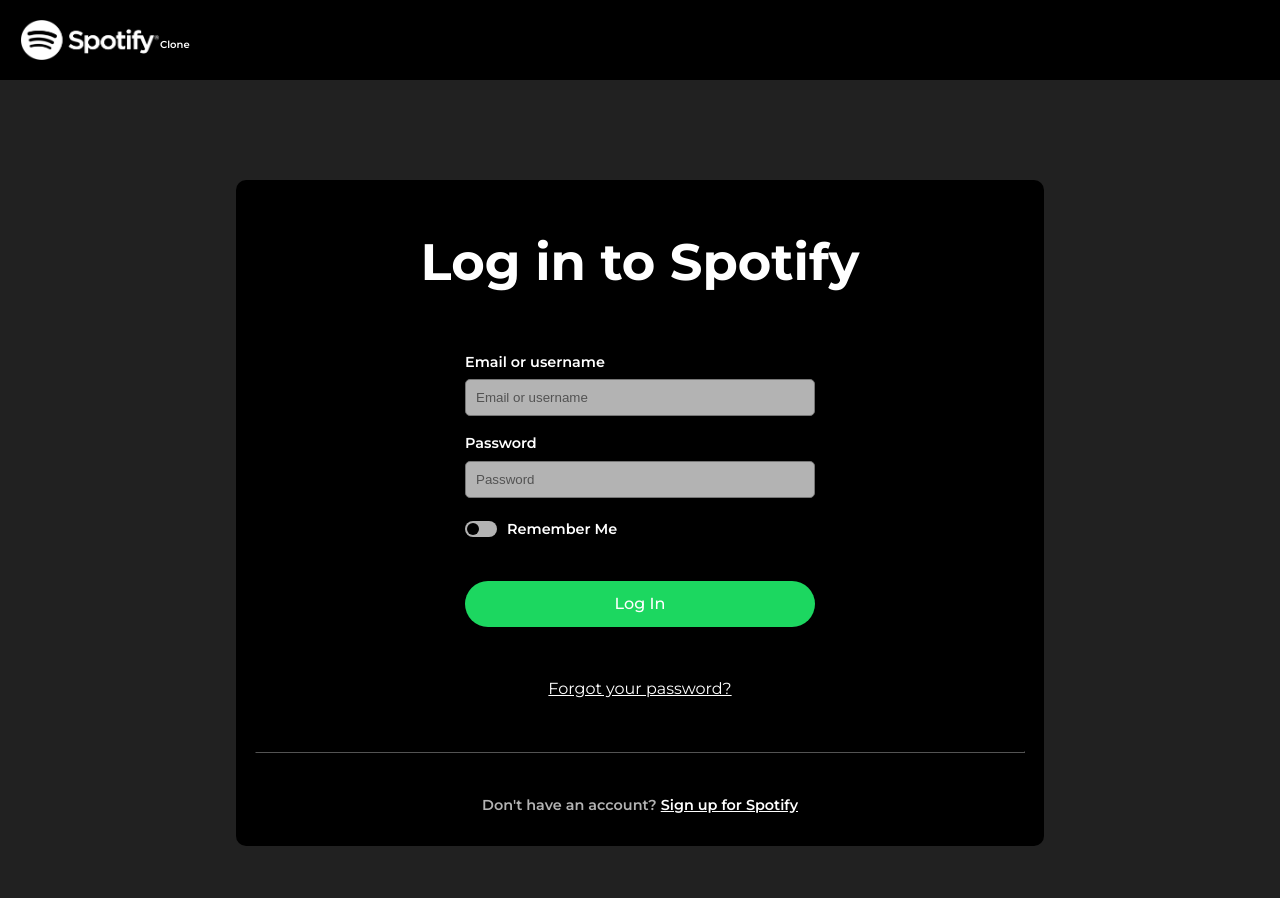
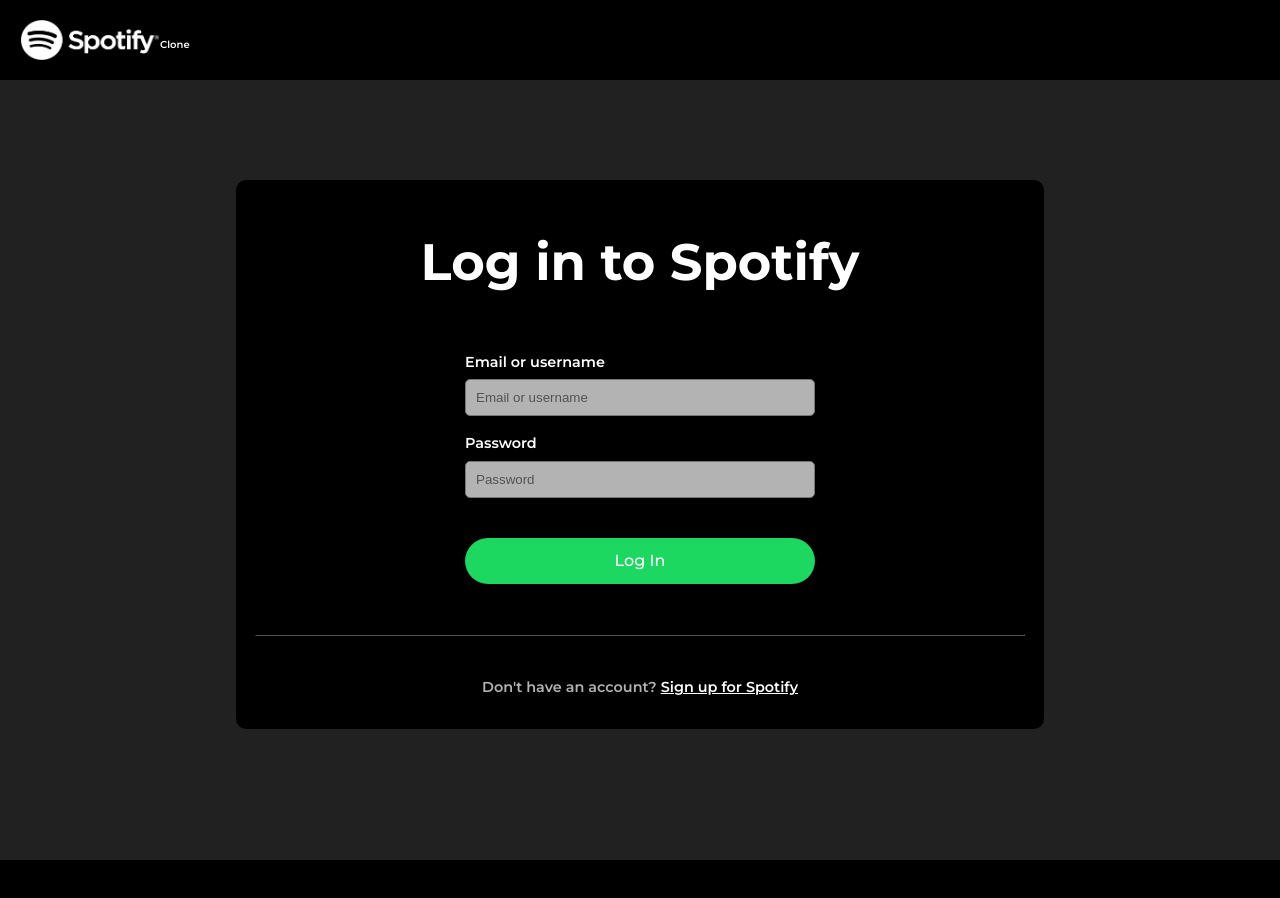
Before and after one commit to minahilfaysl/spotify-clone-frontend, a React (Vite) app: page /auth/login in a window 1280 px wide. Shown: the top 898 px of the page. After the commit the page ends 860 px from the top, so only its background shows below. Built offline with nearby package versions, Linux system fonts and the light colour scheme; no server answers.

Commit message:
Hide unfinished Remember Me and Forgot Password (TODO)

```diff
--- a/src/components/auth/Login.jsx
+++ b/src/components/auth/Login.jsx
@@ -6,7 +6,8 @@
 
 import "../../styles/auth/form.scss";
 import AuthHeader from '../../components/auth/Header';
-import ToggleButton from '../../components/auth/ToggleButton';
+// TODO(remember-me): re-enable with the "Remember Me" switch below
+// import ToggleButton from '../../components/auth/ToggleButton';
 import { setCredentials } from './authSlice';
 import { useLoginMutation } from './authApiSlice';
 import { describeServerError } from '../../app/serverErrors';
@@ -55,7 +56,7 @@
       <div className='formContainer'>
         <h1>Log in to Spotify</h1>
         <Formik
-          initialValues={{ username: '', password: '', rememberMe: false }}
+          initialValues={{ username: '', password: '' }}
           validationSchema={LoginSchema}
           onSubmit={(values, { setSubmitting }) => {
             loginUser(values);
@@ -70,11 +71,15 @@
               <p className="inputLabel">Password</p>
               <Field className="input" type="password" name="password" placeholder="Password"/>
               <ErrorMessage className='errorMessage' name="password" component="div" />
+              {/* TODO(remember-me): the switch isn't wired up yet (every login is
+                  currently remembered). Plan: keep the login in localStorage when
+                  on, sessionStorage when off. See "Future improvements" in README.
               <ToggleButton props = {{
                 setFieldValue: setFieldValue,
                 fieldName: 'rememberMe',
                 value: values.rememberMe,
               }}/>
+              */}
               {serverError != '' &&
               <p className='errorMessage'>{serverError}</p>}
               <button className='authButton' type="submit">Log In</button>
@@ -82,7 +87,10 @@
           )}
         </Formik>
 
+        {/* TODO(password-reset): needs reset endpoints + an email service in the
+            backend and a reset page here. See "Future improvements" in README.
         <Link to=".." className="link">Forgot your password?</Link>
+        */}
         <div className='divider'/>
         <p className='signupText'>Don't have an account? <Link to="/auth/signup" className="link">Sign up for Spotify</Link></p>
       </div>
```
Also changed, not shown: 1 other file (tests, documents, lock files or other folders).
